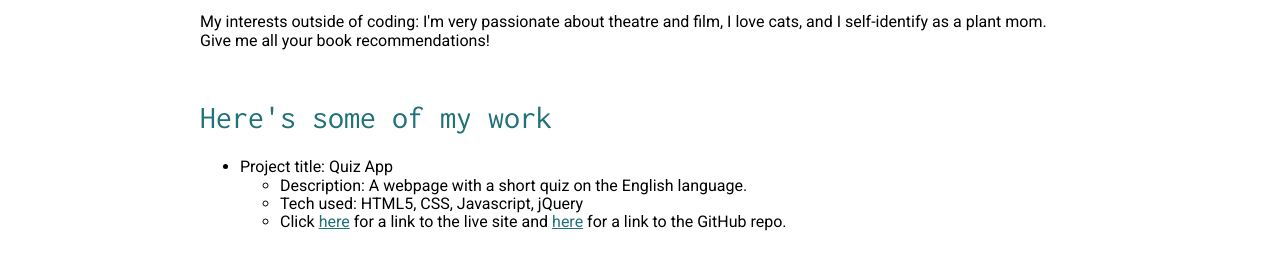
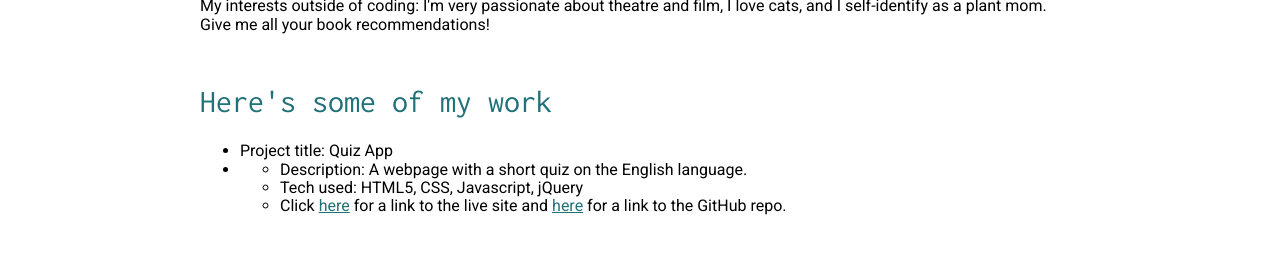
Before and after one commit to authriya/portfolio, a plain HTML site: page index.html in a window 1280 px wide. Shown: the part 398-661 px from the top of the page. Drawn offline with nearby package versions, Linux system fonts and the light colour scheme.

Commit message:
updated html

```diff
--- a/index.html
+++ b/index.html
@@ -6,7 +6,7 @@
     <meta http-equiv="X-UA-Compatible" content="ie=edge">
     <link rel="stylesheet" type="text/css" href="//cdnjs.cloudflare.com/ajax/libs/normalize/6.0.0/normalize.css">
     <link rel="stylesheet" type="text/css" href="main.css">
-    <link href="https://fonts.googleapis.com/css?family=Inconsolata:400,700|Roboto:400,400i,500&display=swap" rel="stylesheet">
+    <link href="https://fonts.googleapis.com/css?family=Inconsolata:400,700%7CRoboto:400,400i,500&display=swap" rel="stylesheet">
     <title>HTML wireframe</title>
 </head>
 <body>
@@ -29,21 +29,20 @@
                 <h1 class="left-header">Looking for a full stack coder?</h1>
                 <h1 class="right-header">You've come to the right place.</h1>
             </header>
-            <p class="bio-info">
-                    Hey I'm Supriya. I'm a full stack developer with proficiency in HTML, CSS, and Javascript. I graduated from Columbia University in 2019 with a B.A. in Neuroscience and a minor in Women and Gender Studies. Shortly after, I decided to enroll in Thinkful's Web Development program after a heated and lengthy conversation with a friend (and fellow coder) about the similarities and dissimilarities between the human brain and a computer. It wasn't very long into the course that I realized that I had all the skillsets needed to be a developer: I've always been an independent learner, an avid problem solver, and a great teamplayer. It was also so satisfying to write a few lines of clean code that could solve a complicated question in an instant. I also have an eye for design, so making my pages aesthetically pleasing is very important to me.
+            <p class="bio-info"> Hey I'm Supriya. I'm a full stack developer with proficiency in HTML, CSS, and Javascript. I graduated from Columbia University in 2019 with a B.A. in Neuroscience and a minor in Women and Gender Studies. Shortly after, I decided to enroll in Thinkful's Web Development program after a heated and lengthy conversation with a friend (and fellow coder) about the similarities and dissimilarities between the human brain and a computer. It wasn't very long into the course that I realized that I had all the skillsets needed to be a developer: I've always been an independent learner, an avid problem solver, and a great teamplayer. It was also so satisfying to write a few lines of clean code that could solve a complicated question in an instant. I also have an eye for design, so making my pages aesthetically pleasing is very important to me.
                    <br>
-                    <p>My interests outside of coding: I'm very passionate about theatre and film, I love cats, and I self-identify as a plant mom. Give me all your book recommendations!</p>
+                My interests outside of coding: I'm very passionate about theatre and film, I love cats, and I self-identify as a plant mom. Give me all your book recommendations!
             </p>
         </section>
         <section class="projects" id="projects">
             <h1> Here's some of my work </h1>
             <ul class="projects-list">
                 <li class="project-item">Project title: Quiz App</li>
-                    <ul class="project-descriptions">
+                    <li><ul class="project-descriptions">
                         <li> Description: A webpage with a short quiz on the English language.</li>
                         <li>Tech used: HTML5, CSS, Javascript, jQuery</li>
                         <li>Click <a href="https://authriya.github.io/quiz-app/">here</a> for a link to the live site and <a href="https://github.com/authriya/quiz-app/">here</a> for a link to the GitHub repo.</li>
-                    </ul>
+                    </ul></li>
             </ul>
         </section>
         <section class="contact-me" id="contactMe">
```
